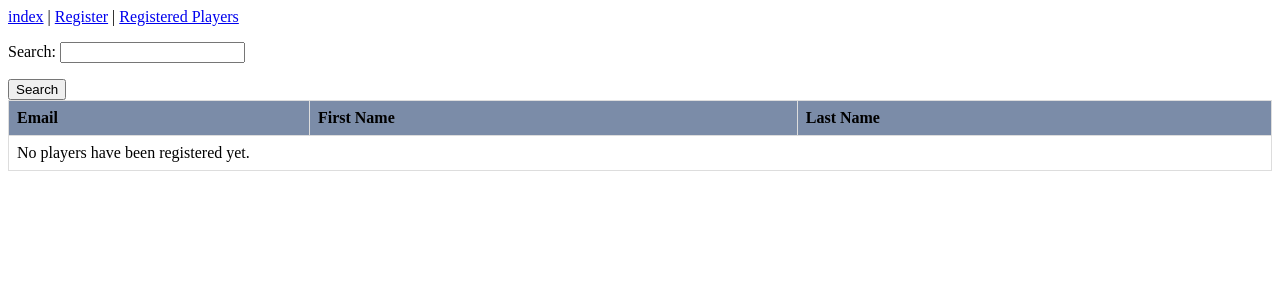
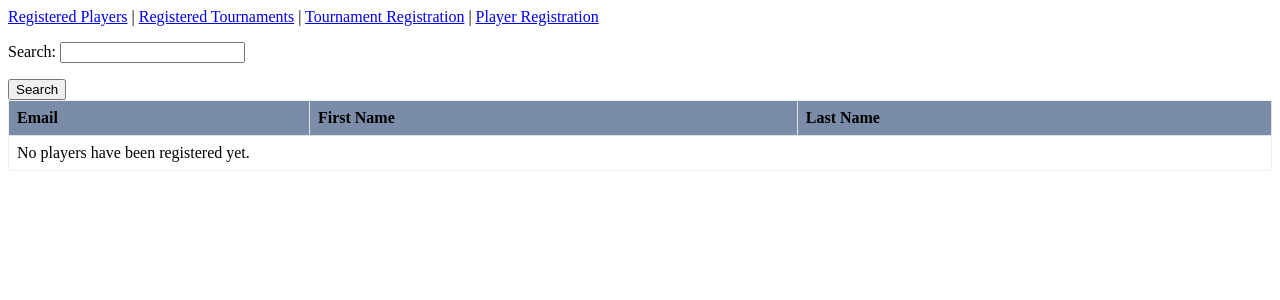
Before and after one commit to Valimere/dusty_castle, a Django app: page /scratch/registered_players/ in a window 1280 px wide. Shown: the top 300 px of the page. Run offline with Django 5.2, Linux system fonts and the light colour scheme; data that the repository does not hold is empty.

Commit message:
adding tournaments

```diff
--- a/scratch/forms.py
+++ b/scratch/forms.py
@@ -1,5 +1,6 @@
 from django import forms
-from .models import Player
+from django.utils import timezone
+from .models import Player, Tournament
 
 
 class PlayerRegistrationForm(forms.ModelForm):
@@ -10,3 +11,17 @@ class PlayerRegistrationForm(forms.ModelForm):
 
 class PlayerSearchForm(forms.Form):
     search = forms.CharField(max_length=100, required=False)
+
+
+class TournamentRegistrationForm(forms.ModelForm):
+    date = forms.DateField(
+        widget=forms.DateInput(attrs={'type': 'date'}),
+        initial=timezone.now().date()
+    )
+    class Meta:
+        model = Tournament
+        fields = ['name', 'date', 'status']
+
+
+class TournamentSearchForm(forms.Form):
+    search = forms.CharField(max_length=100, required=False)
--- a/scratch/static/scratch/style.css
+++ b/scratch/static/scratch/style.css
@@ -8,8 +8,8 @@ thead {
 th, td {
   padding: 8px;
   text-align: left;
-  border: 1px solid #ddd;
+  border: 1px solid rgba(238, 238, 238, 0.87);
 }
 tr:nth-child(even) {
-  background-color: #da5858;
+  background-color: rgba(238, 238, 238, 0.93);
 }
--- a/scratch/templates/scratch/base.html
+++ b/scratch/templates/scratch/base.html
@@ -7,9 +7,10 @@
 <body>
     <nav>
         <!-- Your navigation bar here -->
-        <a href="{% url 'index' %}">index</a> |
-        <a href="{% url 'register' %}">Register</a> |
-        <a href="{% url 'registered_players' %}">Registered Players</a>
+        <a href="{% url 'registered_players' %}">Registered Players</a> |
+        <a href="{% url 'registered_tournaments' %}">Registered Tournaments</a> |
+        <a href="{% url 'tournament_registration' %}">Tournament Registration</a> |
+        <a href="{% url 'player_registration' %}">Player Registration</a>
     </nav>
 
     {% block content %}
--- a/scratch/urls.py
+++ b/scratch/urls.py
@@ -4,6 +4,9 @@ from . import views
 
 urlpatterns = [
     path("", views.IndexView, name="index"),
-    path("register/", views.register_player_view, name="register"),
-    path("registered_players/", views.registered_players_view, name="registered_players")
+    path("registered_players/", views.registered_players_view, name="registered_players"),
+    path("registered_tournaments/", views.registered_tournaments_view, name="registered_tournaments"),
+    path("tournament_registration/", views.register_tournament_view, name="tournament_registration"),
+    path("player_registration/", views.register_player_view, name="player_registration"),
+
 ]
--- a/scratch/views.py
+++ b/scratch/views.py
@@ -1,8 +1,7 @@
 from django.db.models import Q
-from django.http import HttpResponse
 from django.shortcuts import render, redirect
-from .forms import PlayerRegistrationForm, PlayerSearchForm
-from .models import Player
+from .forms import PlayerRegistrationForm, PlayerSearchForm, TournamentRegistrationForm, TournamentSearchForm
+from .models import Player, Tournament
 
 
 def register_player_view(request):
@@ -13,10 +12,10 @@ def register_player_view(request):
             return redirect('registered_players')
         else:
             # If the form is not valid, form.errors will contain all error messages
-            return render(request, 'scratch/register.html', {'form': form})
+            return render(request, 'scratch/player_registration.html', {'form': form})
     else:
         form = PlayerRegistrationForm()
-        return render(request, 'scratch/register.html', {'form': form})
+        return render(request, 'scratch/player_registration.html', {'form': form})
 
 
 def registered_players_view(request):
@@ -34,5 +33,36 @@ def registered_players_view(request):
                   template_name='scratch/registered_players.html',
                   context={'players': players, 'form': search_form})
 
+
+def register_tournament_view(request):
+    if request.method == 'POST':
+        form = TournamentRegistrationForm(request.POST)
+        if form.is_valid():
+            form.save()
+            return redirect('registered_tournaments')
+        else:
+            return render(request, 'scratch/tournament_registration.html', {'form': form})
+    else:
+        form = TournamentRegistrationForm()
+        return render(request, 'scratch/tournament_registration.html', {'form': form})
+
+
+def registered_tournaments_view(request):
+    search_form = TournamentSearchForm(request.GET)
+    tournaments = Tournament.objects.all()
+    if search_form.is_valid():
+        name_search = search_form.cleaned_data.get('search')
+        start_date = search_form.cleaned_data.get('start_date')
+        end_date = search_form.cleaned_data.get('end_date')
+        if name_search:
+            tournaments = tournaments.filter(name__icontains=name_search)
+        if start_date and end_date:
+            tournaments = tournaments.filter(date__range=(start_date, end_date))
+
+    return render(request,
+                  template_name='scratch/registered_tournaments.html',
+                  context={'tournaments': tournaments, 'search_form': search_form})
+
+
 def IndexView(request):
-    return HttpResponse("scratch index")
+    return render(request, 'scratch/base.html')
```
Also changed, not shown: scratch/models.py (+17 -0 lines), scratch/templates/scratch/registered_tournaments.html (added, +32 -0 lines), scratch/templates/scratch/tournament_registration.html (added, +17 -0 lines), scratch/README.md, scratch/migrations/0002_tournament_status_tournamentregistration_and_more.py (added), scratch/migrations/0003_remove_tournament_registered_players_and_more.py (added), scratch/templates/scratch/player_registration.html (renamed from scratch/templates/scratch/register.html).
